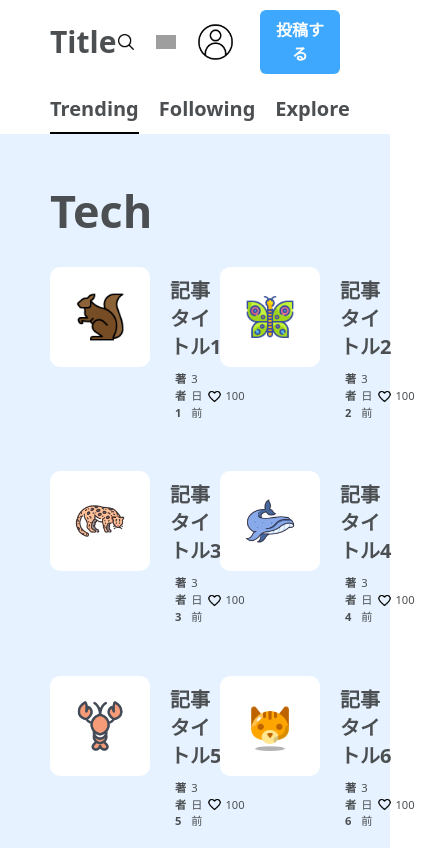
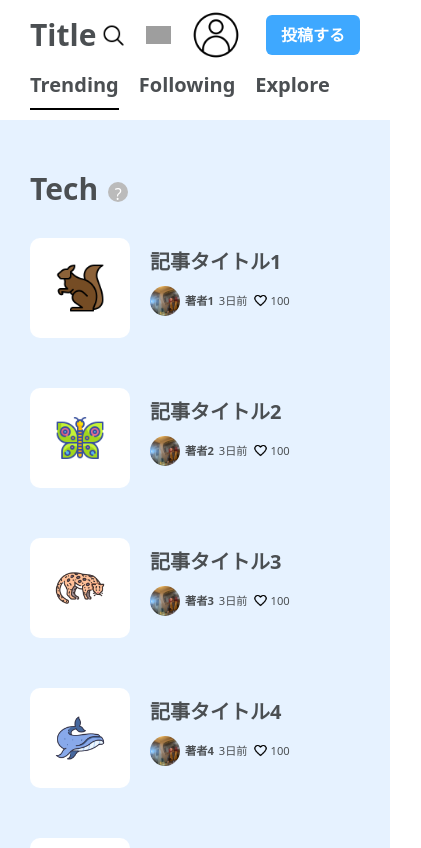
Before and after one commit to mmrakt/zenn-clone, a React (Vite) app: page / in a window 390 px wide. Shown: the top 848 px of the page, 421 px wide, since content can reach past the window. Built offline with nearby package versions, Linux system fonts and the light colour scheme; grey boxes are pictures that could not be loaded.

Commit message:
responsive main container

```diff
--- a/src/components/header/header.module.scss
+++ b/src/components/header/header.module.scss
@@ -1,5 +1,8 @@
+@use "../../style" as *;
+
 .container {
-  padding: 10px 50px 0 50px;
+  padding: 0 50px;
+  height: 60px;
 }
 .top {
   display: flex;
@@ -40,12 +43,18 @@
   border-radius: 6px;
   padding: 8px 15px;
 }
-.tablinks {
+.nav {
+  position: sticky;
+  z-index: 100;
+  top: 0;
+  padding: 10px 50px;
+  background: #fff;
+
   & ul {
-    margin-top: 20px;
     display: flex;
     justify-content: flex-start;
     gap: 20px;
+    width: 100%;
     height: 40px;
     & li {
       font-size: 1.25em;
@@ -57,3 +66,12 @@
     }
   }
 }
+
+@media screen and (max-width: $bp-tablet) {
+  .container {
+    padding: 10px 30px 0 30px;
+  }
+  .nav {
+    padding: 10px 30px;
+  }
+}
--- a/src/components/header/index.tsx
+++ b/src/components/header/index.tsx
@@ -3,7 +3,9 @@ import s from "./header.module.scss";
 
 const Header: React.FC = () => {
   return (
-    <header className={s.container}>
+    <>
+      <header>
+        <div className={s.container}>
           <div className={s.top}>
             <div className={s.title}>
               <h1>Title</h1>
@@ -21,14 +23,16 @@ const Header: React.FC = () => {
               <button className={s.post_button}>投稿する</button>
             </div>
           </div>
-      <div className={s.tablinks}>
+        </div>
+      </header>
+      <nav className={s.nav}>
         <ul>
           <li aria-current="page">Trending</li>
           <li>Following</li>
           <li>Explore</li>
         </ul>
-      </div>
-    </header>
+      </nav>
+    </>
   );
 };
 
--- a/src/components/main/index.tsx
+++ b/src/components/main/index.tsx
@@ -3,14 +3,17 @@ import s from "./main.module.scss";
 import data from "../../data/posts.json";
 
 const Main: React.FC = () => {
-  Object.entries(data.tech).forEach((post) => {
-    console.log(post[1].title);
-  });
   return (
     <main className={s.container}>
       <section className={s.section}>
         <div className={s.title}>
           <h2>Tech</h2>
+          <div className={s.tooltip}>
+            <button>?</button>
+            <div className={s.tooltip_body}>
+              プログラミングなどの技術<br></br>についての知見
+            </div>
+          </div>
         </div>
         <div className={s.body}>
           <ul className={s.list}>
--- a/src/components/main/main.module.scss
+++ b/src/components/main/main.module.scss
@@ -7,7 +7,56 @@
 .section {
 }
 .title {
-  font-size: 30px;
+  display: flex;
+  & h2 {
+    font-size: 30px;
+  }
+}
+.tooltip {
+  position: relative;
+  & button {
+    position: relative;
+    top: 12px;
+    margin-left: 10px;
+    background: #bbb;
+    border-radius: 50%;
+    width: 20px;
+    height: 20px;
+    color: #fff;
+  }
+  &:hover .tooltip_body {
+    visibility: visible;
+    top: 50px;
+    left: 0px;
+    opacity: 1;
+  }
+}
+.tooltip_body {
+  visibility: hidden;
+  opacity: 0;
+  transition: opacity 0.3s;
+  position: absolute;
+  padding: 5px;
+  font-size: 12px;
+  line-height: 1.6em;
+  color: #fff;
+  border-radius: 5px;
+  background: #000;
+  width: 160px;
+  text-align: center;
+  vertical-align: middle;
+  font-weight: bold;
+
+  &:before {
+    content: "";
+    position: absolute;
+    top: -24px;
+    right: 60%;
+    border: 15px solid transparent;
+    border-top: 15px solid #000;
+    margin-left: -15px;
+    transform: rotateZ(180deg);
+  }
 }
 .body {
   margin-top: 30px;
@@ -95,3 +144,15 @@
     }
   }
 }
+
+@media screen and (max-width: $bp-tablet) {
+  .container {
+    padding: 50px 30px;
+  }
+  .list {
+    flex-direction: column;
+  }
+  .item {
+    width: 100%;
+  }
+}
--- a/src/style/_variables.scss
+++ b/src/style/_variables.scss
@@ -1,3 +1,9 @@
+// breakpoint
+$bp-sp: 567px;
+$bp-tablet: 758px;
+$bp-pc: 1024px;
+
+// color
 $text-color: #4b4f52;
 $bg-color: #e6f2ff;
 $primary-color: #0f83fd;
```
Lines whose indentation alone changed are shown as unchanged.
